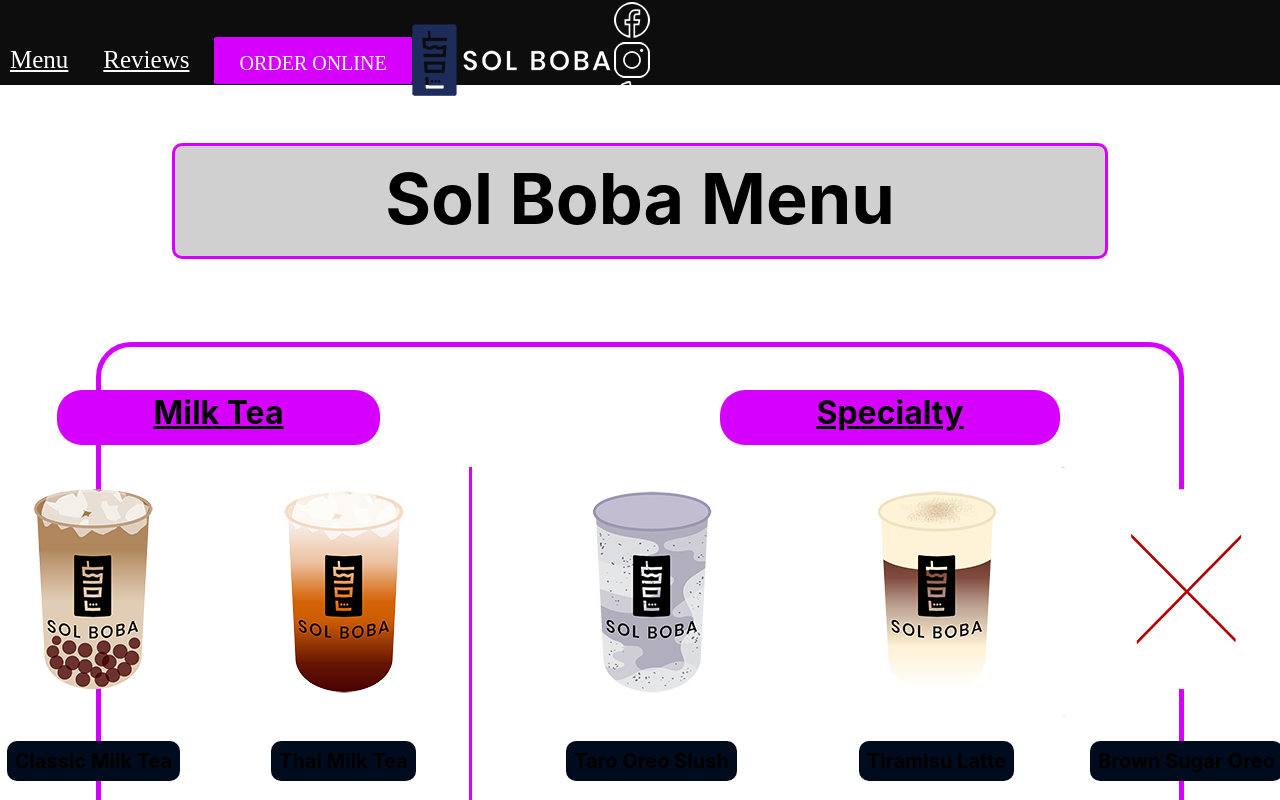
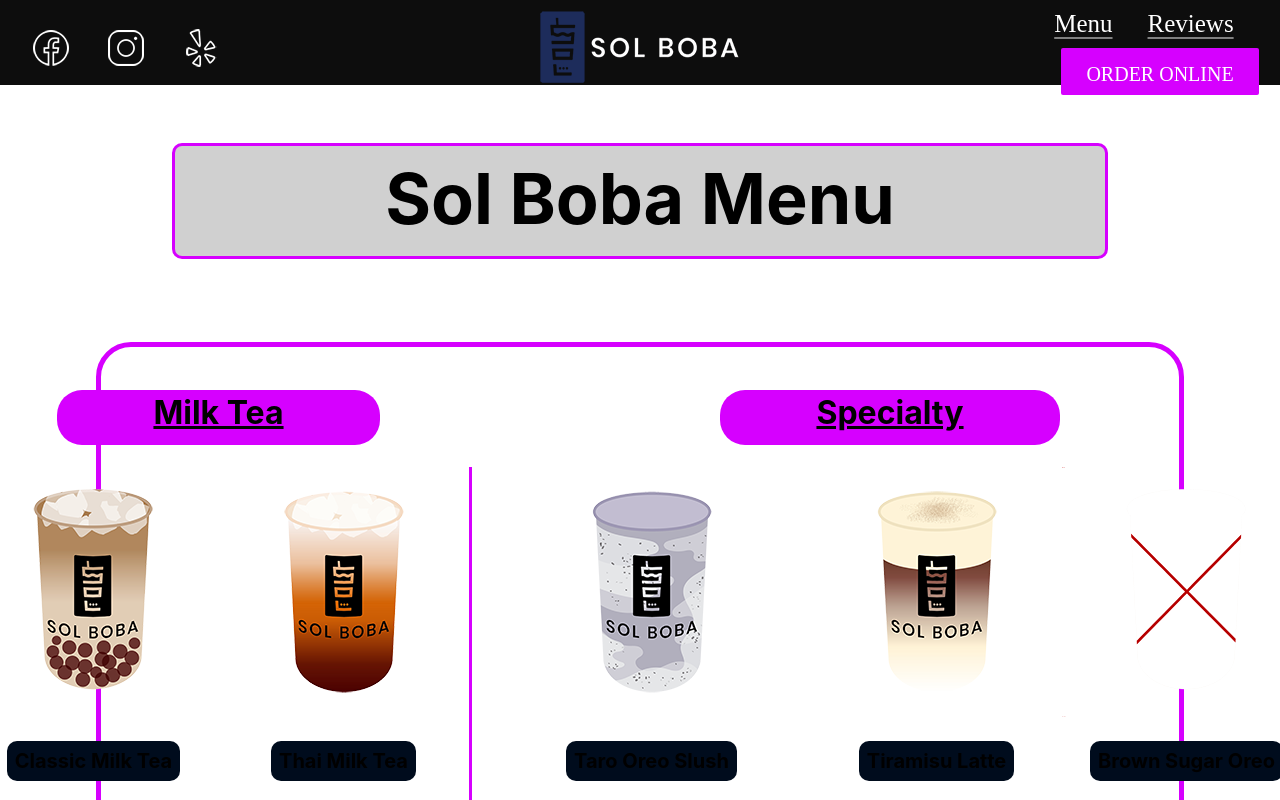
Before and after one commit to jakelequire/SolBoba, a Next.js app: page /menu in a window 1280 px wide. Shown: the top 800 px of the page. Built offline with nearby package versions, Linux system fonts and the light colour scheme.

Commit message:
###
Fixed nav bar

```diff
--- a/components/navbar.jsx
+++ b/components/navbar.jsx
@@ -10,29 +10,30 @@
 function NavBar() {
 
     return (
-        <Navbar className="navbar" bg="dark" variant="dark">
-            <Container>
-                <Nav id="nav-group" >
-                    <Nav.Link id="nav-link" href="#features">Menu</Nav.Link>
-                    <Nav.Link id="nav-link" href={link.yelp}>Reviews</Nav.Link>
-                    <Nav.Link id="nav-order" href={link.uberEats}>ORDER ONLINE</Nav.Link>
-                    {/* Sol Boba Logo*/}
-                    <Navbar.Brand className="navbar-brand" href="/">
-                        <div className="logo-image">
-                            <Image className="img-fluid" src={icon.logo} alt="" />
-                        </div>
-                    </Navbar.Brand>
-                    {/* Brand Icons ++ NOTE TO SELF: TRANSLATE IMAGES SLIGHTLY*/}
-                    <Navbar.Brand className="navbar-icons">
-                        <div className="icon-image">
-                            <a href={link.facebook}> <Image className="fb-logo" src={icon.facebook} alt="" /></a>
-                            <a href={link.instagram}> <Image className="insta-logo" src={icon.instagram} alt="" /></a>
-                            <a href={link.yelp}> <Image className="yelp-logo" src={icon.yelp} alt="" /></a>
-                        </div>
-                    </Navbar.Brand>
-                </Nav>
-            </Container>
-        </Navbar>
+            <Navbar className="navbar" bg="dark" variant="dark">
+
+                    <Nav id="nav-group" >
+                    {/* Brand Icons */}
+                    <Container className="nav-icon-container">
+                        <Nav.Link id="nav-icon" className="nav-icon" href={link.facebook}><Image className="fb-logo" src={icon.facebook} alt="" /></Nav.Link>
+                        <Nav.Link id="nav-icon" className="nav-icon" href={link.instagram}><Image className="insta-logo" src={icon.instagram} alt="" /></Nav.Link>
+                        <Nav.Link id="nav-icon" className="nav-icon" href={link.yelp}><Image className="yelp-logo" src={icon.yelp} alt="" /></Nav.Link>
+                    </Container>
+                    {/* Logo */}
+                    <Container className="nav-logo-container">
+                        <Nav.Link className="logo-image" href="/">
+                                <Image className="img-fluid" src={icon.logo} alt="" />
+                        </Nav.Link>
+                    </Container>
+                    {/* Site Links */}
+                    <Container className="nav-links-container">
+                        <Nav.Link id="nav-link" className="nav-link" href="/menu">Menu</Nav.Link>
+                        <Nav.Link id="nav-link" className="nav-link" href={link.yelp}>Reviews</Nav.Link>
+                        <Nav.Link id="nav-order" className="nav-link" href={link.uberEats}>ORDER ONLINE</Nav.Link>
+                    </Container>
+                    </Nav>
+
+            </Navbar>
     );
 }
 
--- a/styles/hero.css
+++ b/styles/hero.css
@@ -17,15 +17,16 @@
 .navbar {
     background-color: #000000f2;
     height: 85px;
-
+    justify-content: space-around;
 }
 #nav-group {
     display: flex;
     width: 100vw;
-    height: auto;
+    height: 85px;
     flex-wrap: wrap;
     align-items: center;
     flex-direction: row;
+    justify-content: space-around;
 }
 
 #nav-link {
@@ -37,6 +38,8 @@
     margin-right: 15px;
     padding: 10px;
     text-decoration: underline;
+    text-underline-offset: 5px;
+    text-decoration-color: #808080;
     -moz-transition: all .2s ease-in;
     -o-transition: all .2s ease-in;
     -webkit-transition: all .2s ease-in;
@@ -44,7 +47,10 @@
 }
 
     #nav-link:hover {
-        color: #00ffff
+        color: #00ffff;
+        text-decoration: underline;
+        text-underline-offset: 5px;
+        text-decoration-color: #fff;
     }
 
 #nav-order {
@@ -81,6 +87,9 @@
 .nav-icon-container {
     display: flex;
     justify-content: flex-start;
+    gap: 15px;
+    width: 30%;
+    flex-wrap: wrap;
 }
 .nav-icon {
     display: flex;
@@ -90,6 +99,8 @@
 .nav-logo-container {
     display: flex;
     justify-content: center;
+    width: 30%;
+    flex-wrap: wrap;
 }
 .logo-image {
     display: flex;
@@ -99,6 +110,8 @@
 .nav-links-container {
     display: flex;
     justify-content: flex-end;
+    width: 30%;
+    flex-wrap: wrap;
 }
 .nav-link {
     display: flex;
@@ -111,19 +124,19 @@
 
 .icon-image {
 
-    gap: 10px;
 }
 
 .fb-logo, .insta-logo, .yelp-logo {
     display: flex;
+    justify-content: center;
 }
 
 /* Hero Banner */
 .hero-img {
     display: flex;
     overflow: hidden;
-    min-width: 1050px;
-    height: 585px;
+    max-width: 100vw;
+    height: auto;
     background-color: #000c1d;
-
+    justify-content: center;
 }
```
Also changed, not shown: components/hero.js (+16 -58 lines).
